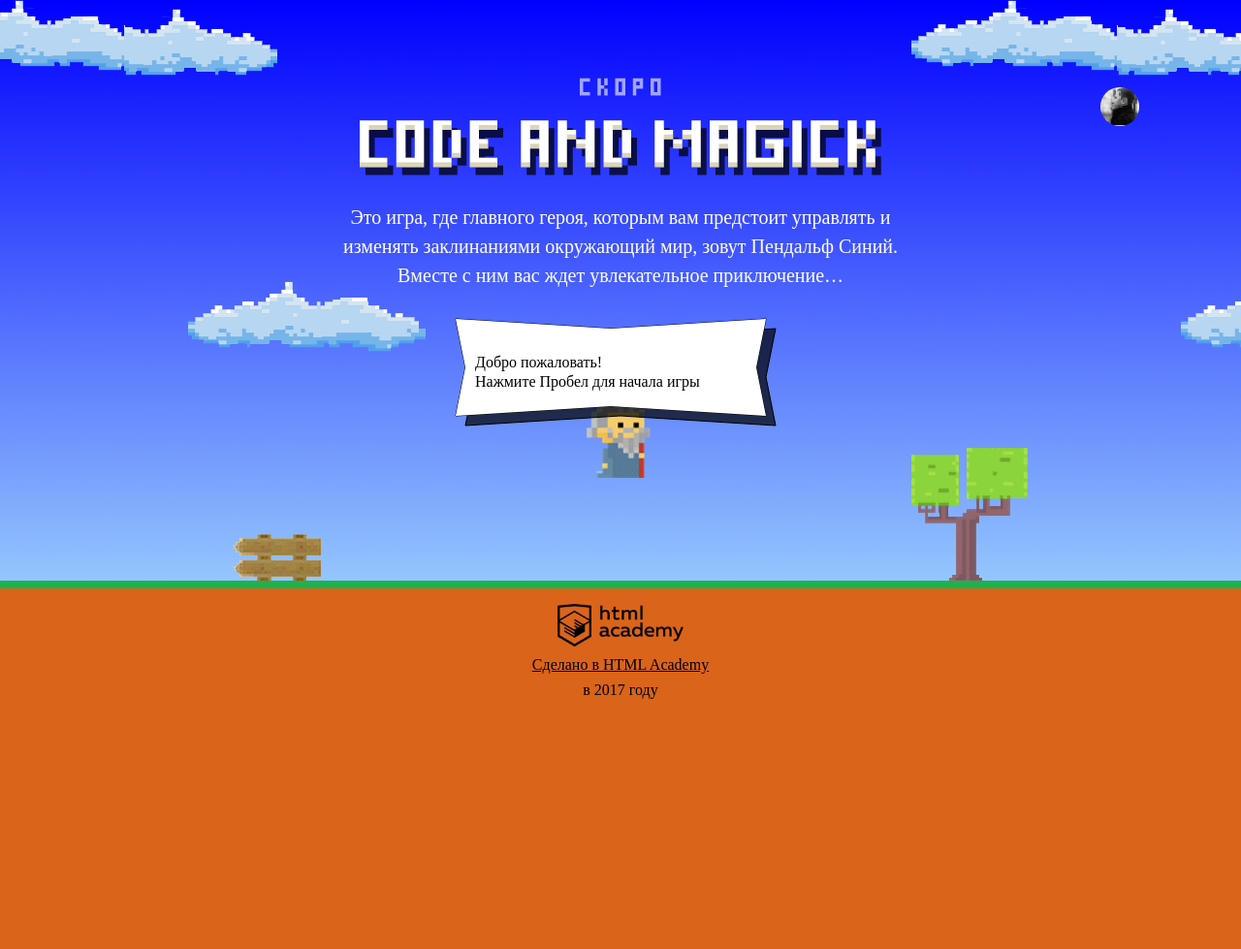
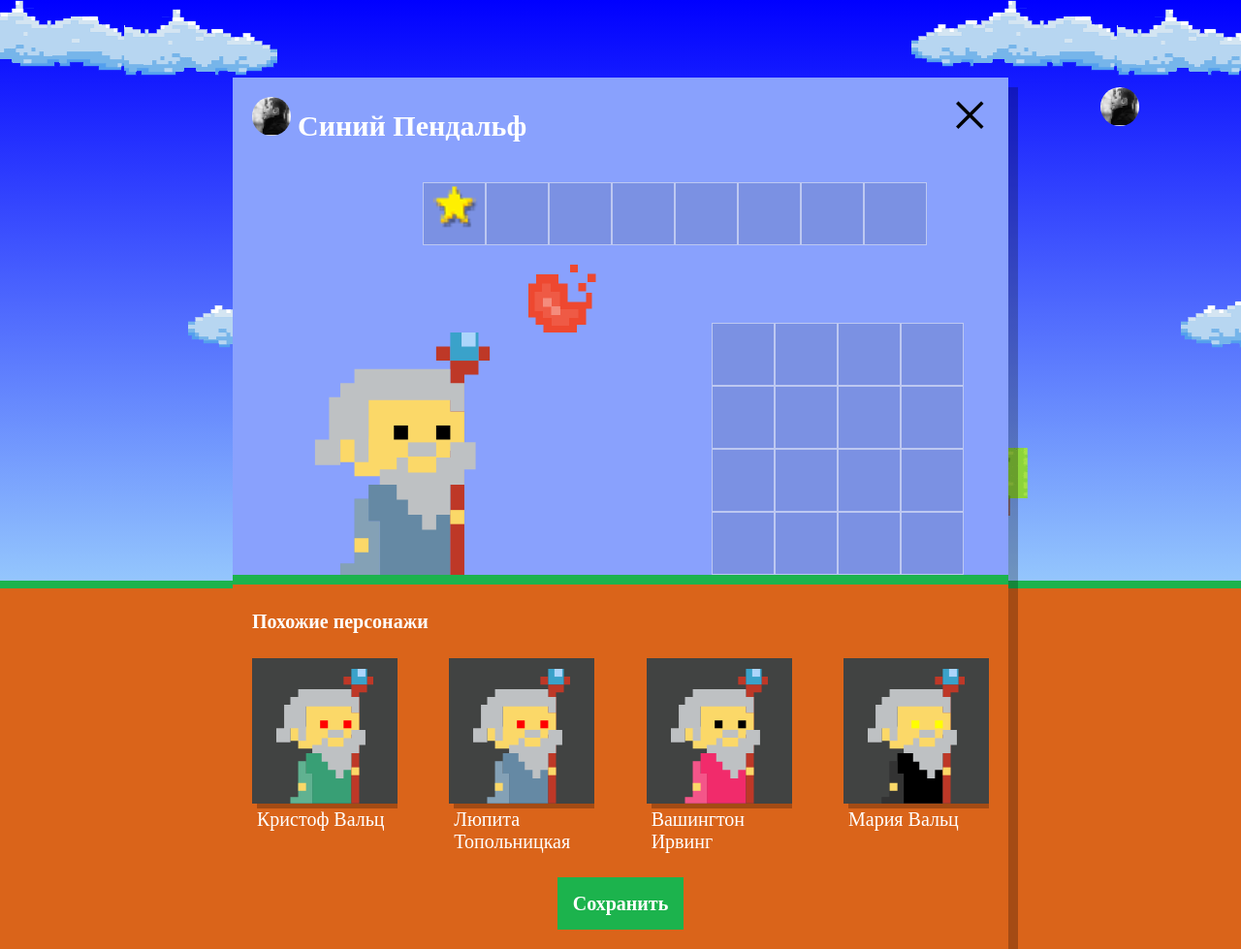
Before and after one commit to kachurovskiyp/1152113-code-and-magick-20, a website: page index.html in a window 1280 px wide. Shown: the whole page at 97% size. Before the commit the page ends 800 px from the top, so only its background shows below. Drawn offline with Linux system fonts and the light colour scheme; a web font is replaced by a local one.

Commit message:
Учебный проект: нас орда

```diff
--- a/index.html
+++ b/index.html
@@ -209,6 +209,6 @@
 </script>
 <script src="js/stat.js"></script>
 <script src="js/game.js"></script>
-
+<script src="js/setup.js"></script>
 </body>
 </html>
--- /dev/null
+++ b/js/setup.js
@@ -0,0 +1,53 @@
+'use strict';
+
+var WIZARD_NAMES = ['Иван', 'Хуан Себастьян', 'Мария', 'Кристоф', 'Виктор', 'Юлия', 'Люпита', 'Вашингтон'];
+var WIZARD_SURNAMES = ['да Марья', 'Верон', 'Мирабелла', 'Вальц', 'Онопко', 'Топольницкая', 'Нионго', 'Ирвинг'];
+var COAT_COLORS = ['rgb(101, 137, 164)', 'rgb(241, 43, 107)', 'rgb(146, 100, 161)', 'rgb(56, 159, 117)', 'rgb(215, 210, 55)', 'rgb(0, 0, 0)'];
+var EYES_COLORS = ['black', 'red', 'blue', 'yellow', 'green'];
+
+var randomElement = function (array) {
+  var min = 0;
+  var max = array.length;
+  var rand = min + Math.random() * (max - min);
+  return array[Math.floor(rand)];
+};
+
+var createWizards = function (playersNumber) {
+  var wizards = [];
+
+  for (var i = 0; i < playersNumber; i++) {
+    wizards.push({name: randomElement(WIZARD_NAMES) + ' ' + randomElement(WIZARD_SURNAMES), coatColor: randomElement(COAT_COLORS), eyesColor: randomElement(EYES_COLORS)});
+  }
+
+  return wizards;
+};
+
+var userDialog = document.querySelector('.setup');
+userDialog.classList.remove('hidden');
+
+var similarListElement = userDialog.querySelector('.setup-similar-list');
+
+var similarWizardTemplate = document.querySelector('#similar-wizard-template')
+  .content
+  .querySelector('.setup-similar-item');
+
+var fragment = document.createDocumentFragment();
+
+var wizards = createWizards(4);
+
+var renderWizard = function (wizard) {
+  var wizardElement = similarWizardTemplate.cloneNode(true);
+
+  wizardElement.querySelector('.setup-similar-label').textContent = wizard.name;
+  wizardElement.querySelector('.wizard-coat').style.fill = wizard.coatColor;
+  wizardElement.querySelector('.wizard-eyes').style.fill = wizard.eyesColor;
+
+  return wizardElement;
+};
+
+for (var i = 0; i < wizards.length; i++) {
+  fragment.appendChild(renderWizard(wizards[i]));
+}
+similarListElement.appendChild(fragment);
+
+userDialog.querySelector('.setup-similar').classList.remove('hidden');
```
